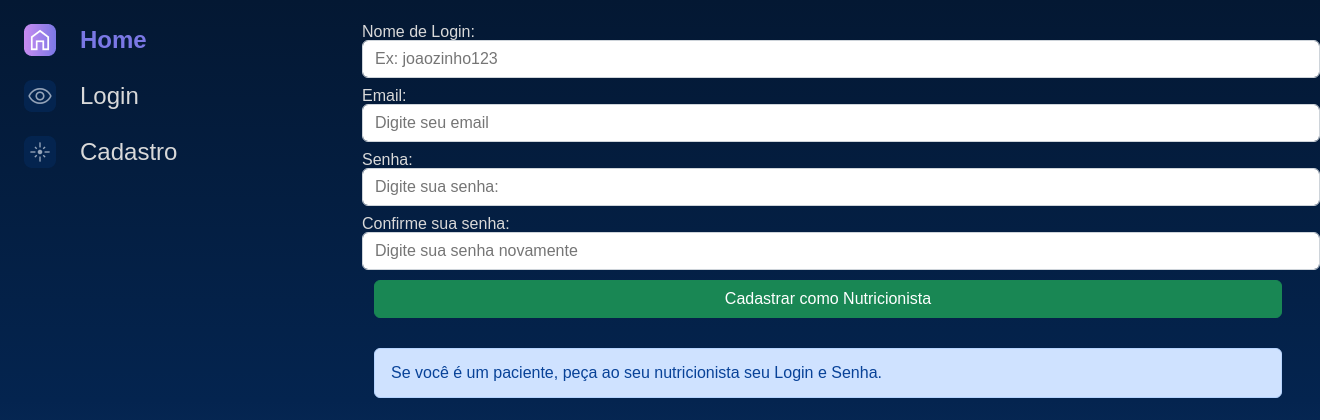
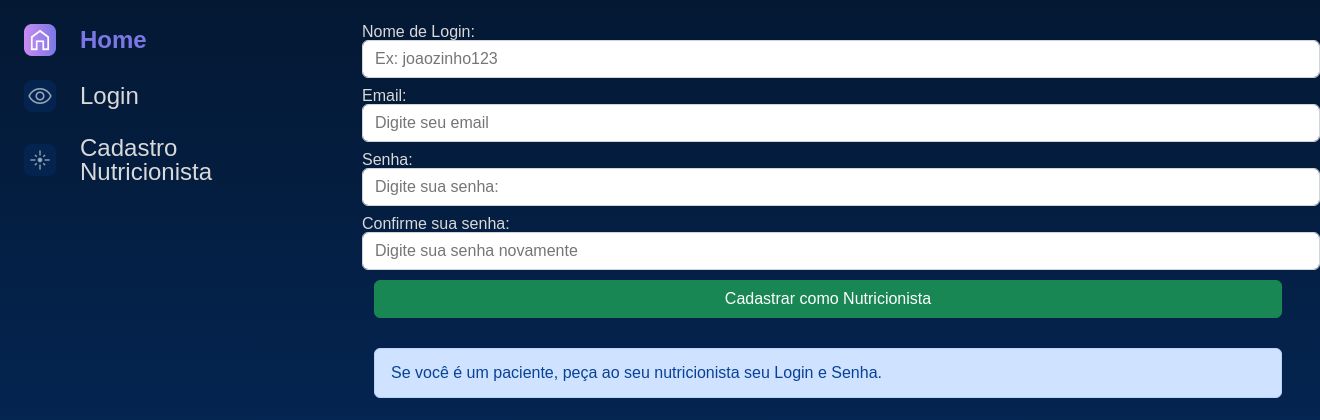
Before and after one commit to ootaviofonseca/NutriWise, a Django app: page /cadastroNutricionista in a window 1320 px wide. Shown: the top 420 px of the page. Run offline with Django 5.2, Linux system fonts and the light colour scheme.

Commit message:
fix: trocando nome do botao da navbar

```diff
--- a/templates/partials/_menu.html
+++ b/templates/partials/_menu.html
@@ -13,6 +13,6 @@
             <nav class="menu-lateral__navegacao">
                 <a href="{% url 'index' %}"><img src="{% static '/assets/ícones/1x/Home - ativo.png' %}"> Home</a>
                 <a href="{% url 'login' %}"><img src="{% static '/assets/ícones/1x/Mais vistas - inativo.png' %}"> Login</a>
-                <a href="{% url 'cadastroNutricionista' %}"><img src="{% static '/assets/ícones/1x/Novas - inativo.png' %}"> Cadastro</a>
+                <a href="{% url 'cadastroNutricionista' %}"><img src="{% static '/assets/ícones/1x/Novas - inativo.png' %}"> Cadastro Nutricionista</a>
             </nav>
         </section>
```
